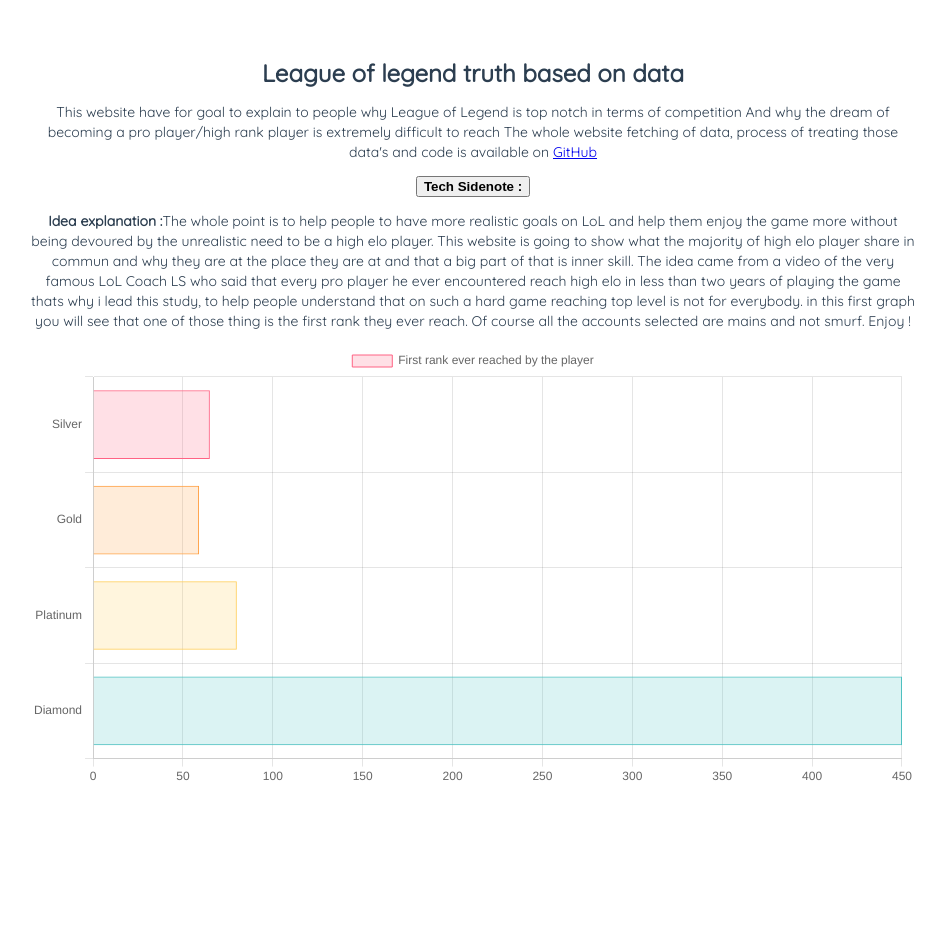
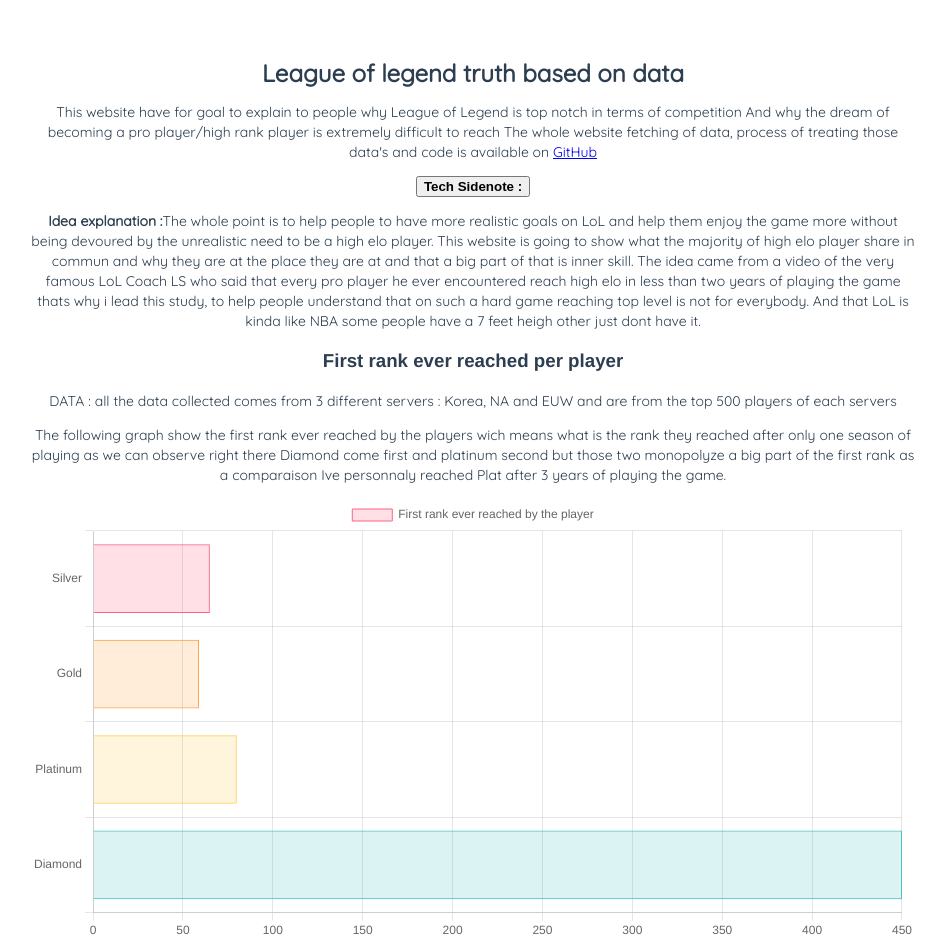
Before and after one commit to come-collab/The-LoL-Truth, a Vue app in the folder loltruth/: page / in a window 1280 px wide. Shown: the whole page, without its empty margins (167-1112 px from the left). Before the commit the page ends 800 px from the top, so only its background shows below. Built offline with nearby package versions, Linux system fonts and the light colour scheme.

Commit message:
small code update

```diff
--- a/loltruth/src/components/MainText.vue
+++ b/loltruth/src/components/MainText.vue
@@ -17,9 +17,15 @@
       unrealistic need to be a high elo player. This website is going to show what the majority of high elo player share in commun and why they
       are at the place they are at and that a big part of that is inner skill.
       The idea came from a video of the very famous LoL Coach LS who said that every pro player he ever encountered reach high elo in less than two years of playing the game
-      thats why i lead this study, to help people understand that on such a hard game reaching top level is not for everybody.
-      in this first graph you will see that one of those thing is the first rank they ever reach. Of course all the accounts selected are mains and not smurf.
-      Enjoy !
+      thats why i lead this study, to help people understand that on such a hard game reaching top level is not for everybody. And that LoL is kinda like NBA
+      some people have a 7 feet heigh other just dont have it.
+    </p>
+
+    <h3>First rank ever reached per player</h3>
+    <p>DATA : all the data collected comes from 3 different servers : Korea, NA and EUW and are from the top 500 players of each servers</p>
+    <p>The following graph show the first rank ever reached by the players wich means what is the rank they reached after only one season of playing
+      as we can observe right there Diamond come first and platinum second but those two monopolyze a big part of the first rank as a comparaison Ive personnaly
+      reached Plat after 3 years of playing the game.
     </p>
     </div>
 </template>
--- a/loltruth/src/planet-data.js
+++ b/loltruth/src/planet-data.js
@@ -4,8 +4,7 @@
     labels: ['Silver','Gold','Platinum','Diamond'],
     datasets: [{
       axis: 'y',
-      label: 'First rank ever reached by the player',
-      text :'Hello worl' ,
+      label: ['First rank ever reached by the player'],
       data: [65, 59, 80, 450],
       fill: false,
       backgroundColor: [
```
